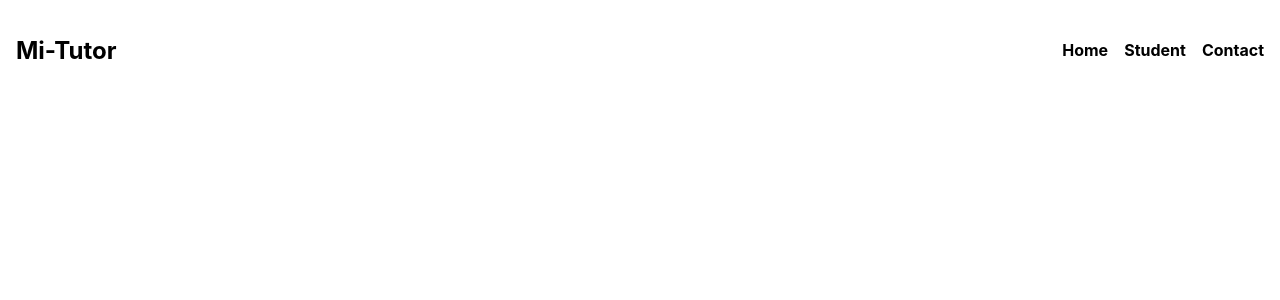
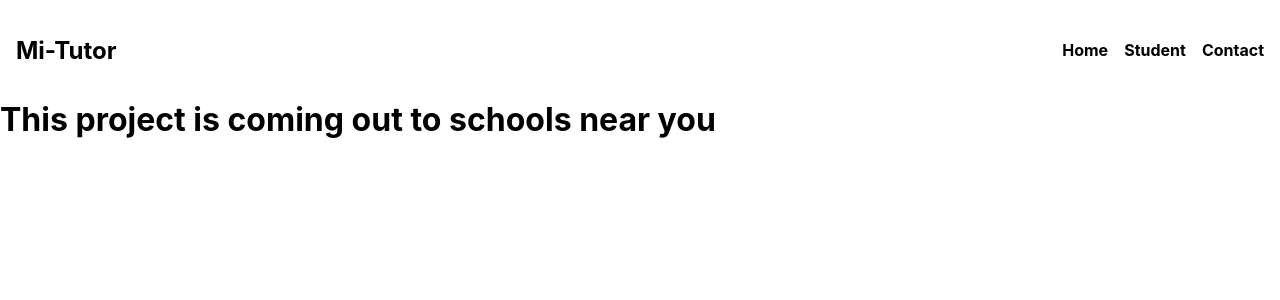
Before and after one commit to yavkanade/mitutor, a React (Create React App) app: page /contact in a window 1280 px wide. Shown: the top 300 px of the page. Built offline with nearby package versions, Linux system fonts and the light colour scheme.

Commit message:
maz contact page

```diff
--- a/src/App.js
+++ b/src/App.js
@@ -4,6 +4,7 @@ import Home from './pages/Home';
 import Student from './pages/Student.jsx';
 import firebase from './firebase';
 import Navbar from './navbar/Navbar';
+import Contact from './pages/Contact';
 
 function App() {
   return (
@@ -12,6 +13,7 @@ function App() {
         <Routes>
           <Route path="/" element = {<Home/>} />
           <Route path="/student"  element = {<Student/>} />
+          <Route path="/contact"  element = {<Contact/>} />
         </Routes>
       </BrowserRouter>
 
--- /dev/null
+++ b/src/pages/Contact.css
@@ -0,0 +1,3 @@
+.date{
+    margin-top: 100px;
+}
--- /dev/null
+++ b/src/pages/Contact.jsx
@@ -0,0 +1,9 @@
+import React, { useState, useEffect } from 'react';
+import "./Contact.css";
+
+
+export default function Contact(){
+    return(
+        <h1 className='date'> This project is coming out to schools near you</h1>
+    )
+}
```
